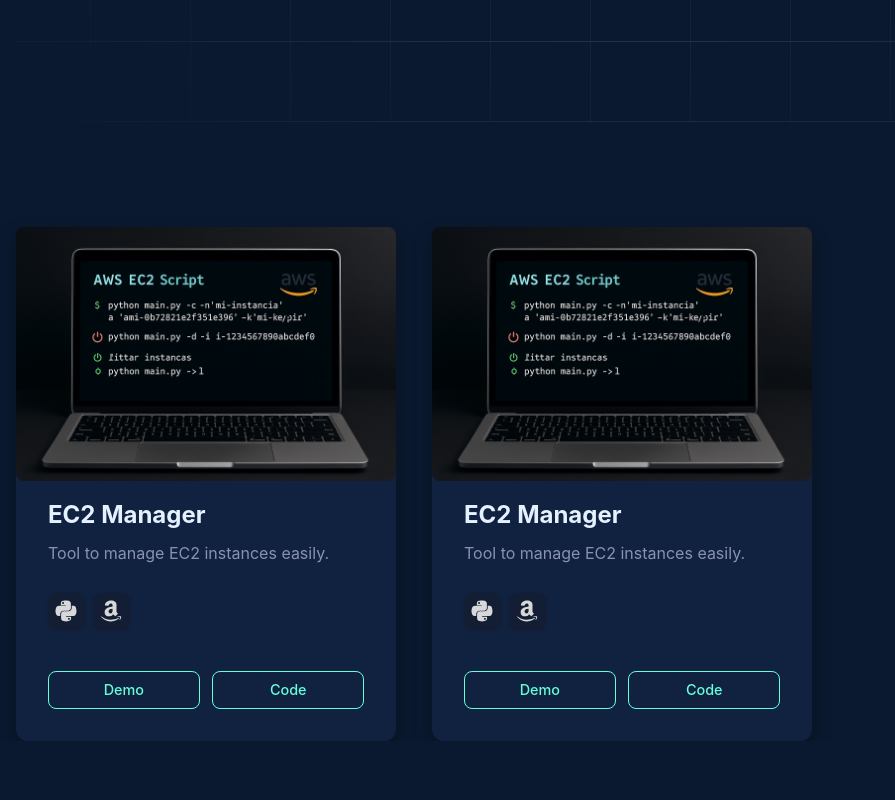
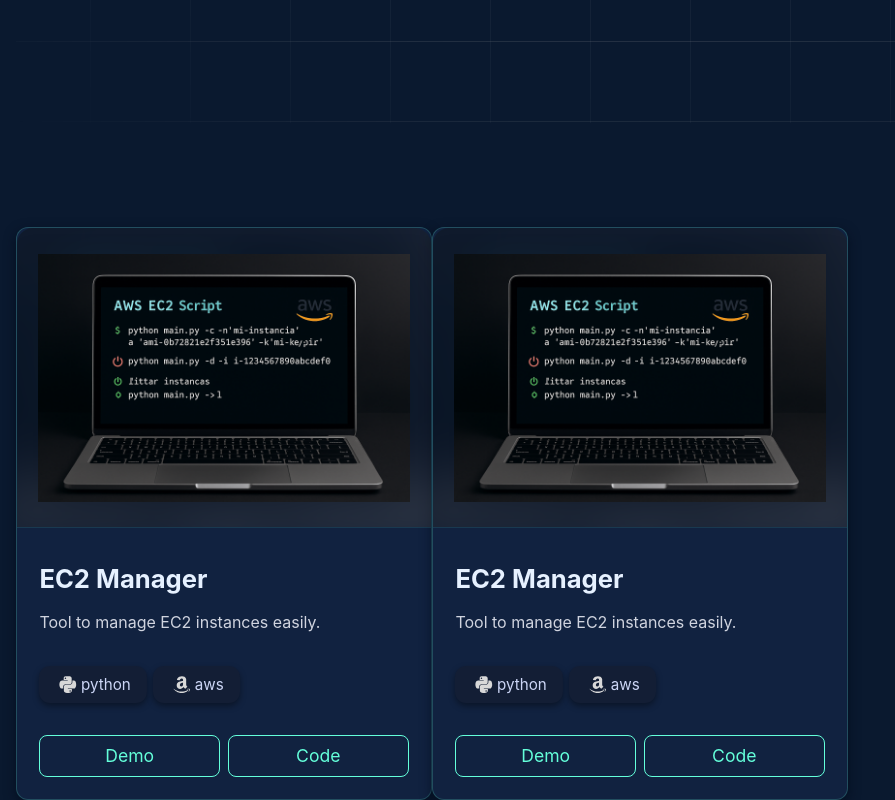
Before and after one commit to ander-Sgr/portfolio-v2, a React (Vite) app: page / in a window 1280 px wide. Shown: the part 594-1394 px from the top of the page, without its empty margins (0-895 px from the left). Before the commit the page ends 1335 px from the top, so only its background shows below. Built offline with nearby package versions, Linux system fonts and the light colour scheme.

Commit message:
modify styles card component

```diff
--- a/src/components/ui/card/Card.jsx
+++ b/src/components/ui/card/Card.jsx
@@ -5,17 +5,16 @@ const Card = ({ imgProject, titleProject, description, svgIcon = [], urlDemo, ur
     return (
         <div className={styles.cardContainer}>
             <div className={styles.imageContainer}>
+                <div className={styles.imageBackground} style={{ backgroundImage: `url(${imgProject})` }}></div>
                 <img src={imgProject} alt="img_project" className={styles.projectImage} />
             </div>
             <div className={styles.contentContainer}>
-                <h3 className={styles.projectTitle}>{titleProject}</h3>
+                <h2 className={styles.projectTitle}>{titleProject}</h2>
                 <p className={styles.projectDescription}>{description}</p>
                 <div className={styles.techStack}>
-                    <div className={styles.techStack}>
-                        {svgIcon.map((icon, index) => (
-                            <span key={index}>{icon}</span>
-                        ))}
-                    </div>
+                    {svgIcon.map((icon, index) => (
+                        <span key={index}>{icon}{icon.key}</span>
+                    ))}
                 </div>
                 <div className={styles.buttonsContainer}>
                     <a className={styles.buttonLink} href={urlDemo} target="_blank" rel="noopener noreferrer">Demo</a>
--- a/src/components/ui/card/Card.module.css
+++ b/src/components/ui/card/Card.module.css
@@ -3,7 +3,7 @@
     --navy: #0a1227;
     --light-navy: #112240;
     --lightest-navy: #233554;
-    --slate: #8892b0;
+    --slate: #d0d4df;
     --light-slate: #a8b2d1;
     --lightest-slate: #ccd6f6;
     --white: #e6f1ff;
@@ -11,45 +11,72 @@
 }
 
 .cardContainer {
-    background-color: var(--light-navy);
-    color: var(--lightest-slate);
+    background-color: #112240;
+    /* Un poco más claro que bg */
+    border: 1px solid rgba(100, 255, 218, 0.2);
+    /* Borde sutil verde */
     border-radius: 12px;
-    padding: 2rem;
-    max-width: 380px;
+    overflow: hidden;
+    box-shadow: 0 4px 12px rgba(2, 12, 27, 0.7);
+    transition: transform 0.3s ease, box-shadow 0.3s ease, border-color 0.3s ease;
     display: flex;
     flex-direction: column;
-    gap: 1.2rem;
-    box-shadow: 0 8px 20px rgba(0, 0, 0, 0.25);
-    transition: transform 0.25s ease, box-shadow 0.25s ease;
-    font-family: 'Inter', sans-serif;
+    gap: 12px
 }
 
 .cardContainer:hover {
     transform: translateY(-6px);
-    box-shadow: 0 12px 28px rgba(0, 0, 0, 0.3);
+    box-shadow: 0 12px 24px rgba(100, 255, 218, 0.15), 0 6px 12px rgba(2, 12, 27, 0.6);
+    border-color: #64ffda;
+    /* var(--green) directamente */
 }
 
 .imageContainer {
-    border-radius: 8px;
+    position: relative;
+    width: 100%;
+    height: 300px;
+    border-radius: 1rem 1rem 0rem 0rem;
+    border-bottom: 1px solid rgba(100, 255, 218, 0.1);
+    padding-bottom: 0;
     overflow: hidden;
-    margin: -2rem -2rem 0 -2rem;
+    display: flex;
+    align-items: center;
+    justify-content: center;
+}
+
+
+
+.imageBackground {
+    position: absolute;
+    inset: 0;
+    background-size: cover;
+    background-position: center;
+    filter: blur(20px);
+    transform: scale(1.2);
+    opacity: 0.5;
 }
 
 .projectImage {
+    position: relative;
+    max-width: 90%;
+    max-height: 90%;
+    margin: auto;
     display: block;
-    width: 100%;
-    height: auto;
-    object-fit: cover;
+    z-index: 1;
+    object-fit: contain;
 }
+
+
 
 .contentContainer {
     display: flex;
     flex-direction: column;
-    gap: 0.75rem;
+    gap: 1rem;
+    padding: 1.4rem;
 }
 
 .projectTitle {
-    font-size: 1.5rem;
+    font-size: 1.6rem;
     font-weight: 700;
     color: var(--white);
     margin: 0;
@@ -59,41 +86,41 @@
     font-size: 1rem;
     color: var(--slate);
     line-height: 1.5;
-    margin: 0;
+    margin: 0px;
 }
 
 .techStack {
-  display: flex;
-  gap: 0.5rem;
-  margin: 0.5rem 0;
-  flex-wrap: wrap; /* Para que no se descuadre en pantallas pequeñas */
+    display: flex;
+    gap: 0.4rem;
+    /* Suficiente separación */
+    margin: 1rem 0;
+    font-size: 0.95rem;
+    flex-wrap: wrap;
 }
 
 .techStack span {
-  display: flex;
-  align-items: center;
-  justify-content: center;
-  background-color: #131e35; /* gris claro */
-  border-radius: 0.5rem;
-  padding: 0.4rem;
-  transition: all 0.3s ease;
-  box-shadow: 0 1px 3px rgba(0,0,0,0.1);
+    display: flex;
+    align-items: center;
+    justify-content: center;
+    background-color: #131e35;
+    border-radius: 0.7rem;
+    padding: 0 1rem 0 1rem;
+    height: 2.3rem;
+    box-shadow: 0 3px 6px rgba(0, 0, 0, 0.384);
 }
 
 .techStack span svg {
-  width: 1.5rem;
-  height: 1.5rem;
-  color: #d8d8d8; /* gris medio */
-  transition: color 0.3s ease;
+    width: 1.6rem;
+    /* Antes 2rem — ahora más pequeño */
+    height: 1.2rem;
+    color: #d8d8d8;
 }
 
-
-
-
 .buttonsContainer {
-    display: flex;
-    gap: 0.8rem;
-    margin-top: 0.8rem;
+    display: grid;
+    grid-template-columns: 1fr 1fr;
+    gap: 8px;
+    width: 100%;
 }
 
 .buttonLink {
@@ -106,8 +133,7 @@
     /* verde */
     border: 1px solid #64ffda;
     text-decoration: none;
-    font-size: 0.9rem;
-    font-weight: 500;
+    font-size: 1.1rem;
     cursor: pointer;
     transition: background-color 0.3s ease, color 0.3s ease, transform 0.2s ease, border-color 0.3s ease;
 }
@@ -117,3 +143,10 @@
     color: #0a192f;
     transform: translateY(-2px);
 }
+
+/* Responsive: en mobile, card full width */
+@media (max-width: 768px) {
+    .cardContainer {
+        width: 100%;
+    }
+}
```
